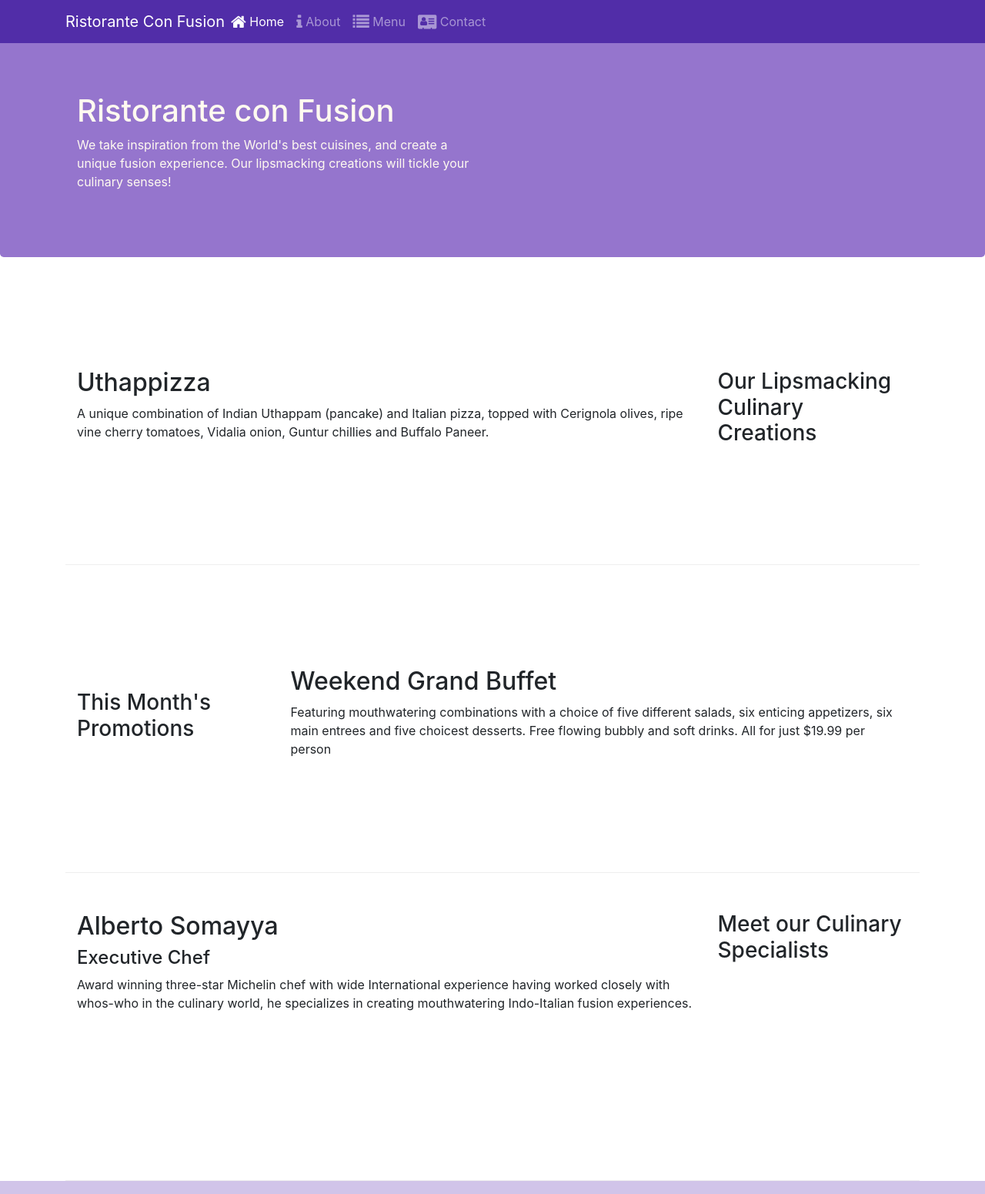
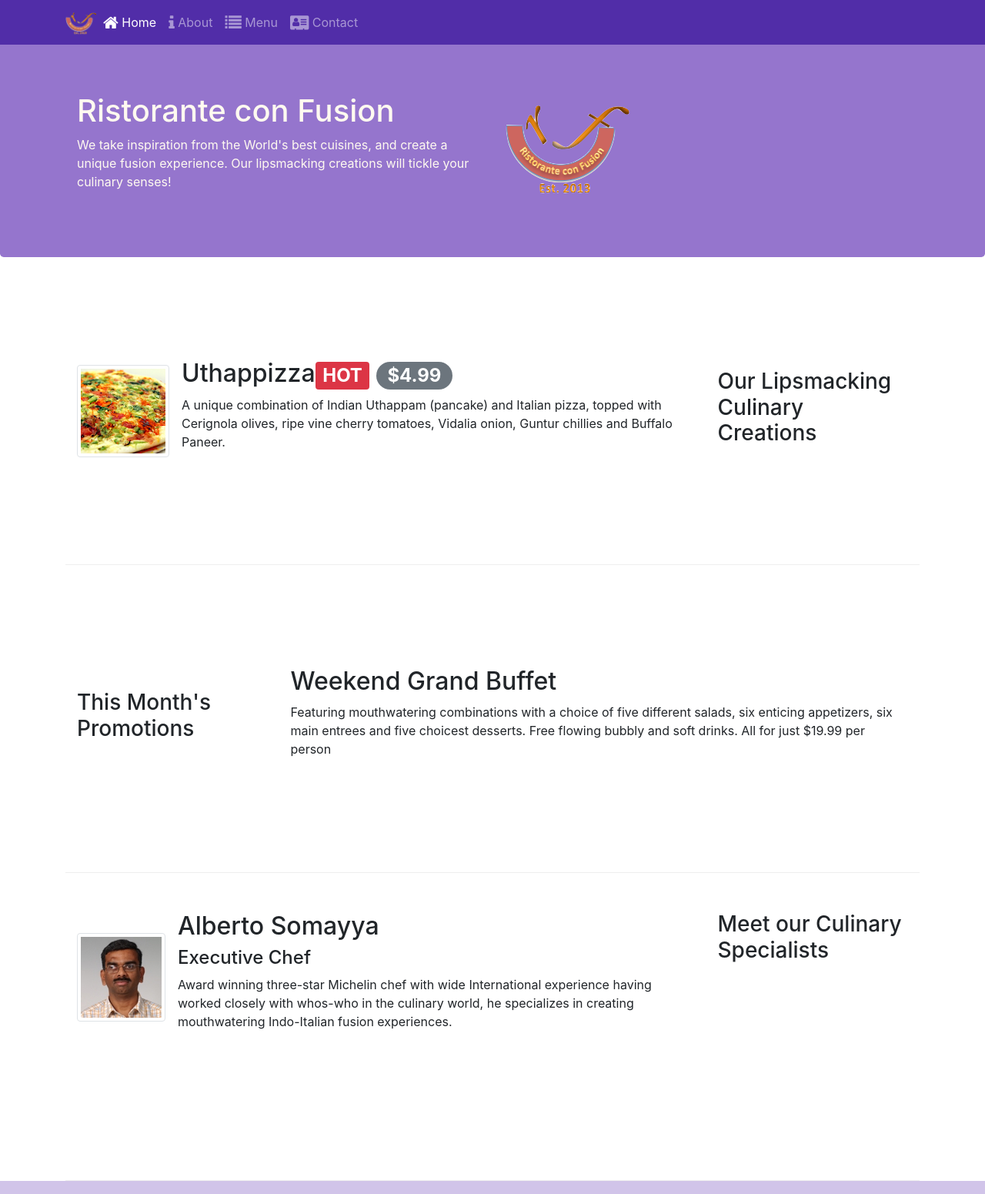
Before and after one commit to thomasroush/conFusion, a website: page index.html in a window 1280 px wide. Shown: the top 1551 px of the page at 77% size. Drawn offline with nearby package versions, Linux system fonts and the light colour scheme.

Commit message:
images and badges

```diff
--- a/index.html
+++ b/index.html
@@ -21,7 +21,7 @@
             <button class="navbar-toggler" type="button" data-toggle="collapse" data-target="#Navbar">
                     <span class="navbar-toggler-icon"></span>
             </button>
-                <a class="navbar-brand mr-auto" href="#">Ristorante Con Fusion</a>
+                <a class="navbar-brand mr-auto" href="#"><img src="img/logo.png" height="30" width="41"></a>
                 <div class="collapse navbar-collapse" id="Navbar">
                     <ul class="navbar-nav mr-auto">
                         <li class="nav-item active"><a class="nav-link" href="#"><span class="fa fa-home fa-lg"></span> Home</a></li>
@@ -40,20 +40,32 @@
                     <h1>Ristorante con Fusion</h1>
                     <p>We take inspiration from the World's best cuisines, and create a unique fusion experience. Our lipsmacking creations will tickle your culinary senses!</p>
                 </div>
-                <div class="col-12 col-sm">
+                <div class="col-12 col-sm align-self-center">
+                    <img src="img/logo.png" class="img-fluid">
                 </div>
             </div>
         </div>
     </header>
 
     <div class="container">
+
         <div class="row row-content align-items-center">
             <div class="col-12 col-sm-4 order-sm-last col-md-3">
                 <h3>Our Lipsmacking Culinary Creations</h3>
             </div>
             <div class="col col-sm order-sm-first col-md">
-                <h2>Uthappizza</h2>
-                <p>A unique combination of Indian Uthappam (pancake) and Italian pizza, topped with Cerignola olives, ripe vine cherry tomatoes, Vidalia onion, Guntur chillies and Buffalo Paneer.</p>
+                <div class="media">
+                    <img class="d-flex mr-3 img-thumbnail align-self-center"
+                                    src="img/uthappizza.png" alt="Uthappizza">
+                    <div class="media-body">
+                                <h2 class="mt-0">Uthappizza<span class="badge badge-danger">HOT</span>
+                                    <span class="badge badge-pill badge-secondary">$4.99</span></h2>
+                                <p class="d-none d-sm-block">A unique combination of Indian Uthappam (pancake) and
+                                    Italian pizza, topped with Cerignola olives, ripe vine
+                                    cherry tomatoes, Vidalia onion, Guntur chillies and
+                                    Buffalo Paneer.</p>
+                    </div>
+                </div>
             </div>
         </div>
 
@@ -73,9 +85,19 @@
                 <h3>Meet our Culinary Specialists</h3>
             </div>
             <div class="col col-sm order-sm-first col-md">
-                <h2>Alberto Somayya</h2>
-                <h4>Executive Chef</h4>
-                <p class="d-none d-lg-block">Award winning three-star Michelin chef with wide International experience having worked closely with whos-who in the culinary world, he specializes in creating mouthwatering Indo-Italian fusion experiences. </p>
+                <div class="media">
+                    <img class="d-flex mr-3 img-thumbnail align-self-center"
+                                src="img/alberto.png" alt="Alberto Somayya">
+                    <div class="media-body">
+                            <h2 class="mt-0">Alberto Somayya</h2>
+                            <h4>Executive Chef</h4>
+                            <p class="d-none d-sm-block">Award winning three-star Michelin chef with wide
+                                    International experience having worked closely with
+                                    whos-who in the culinary world, he specializes in
+                                    creating mouthwatering Indo-Italian fusion experiences.
+                            </p>
+                    </div>
+                </div>
             </div>
         </div>
     </div>
```
Also changed, not shown: aboutus.html (+3 -2 lines), contactus.html (+3 -2 lines), img/alberto.png (added), img/buffet.png (added), img/logo.png (added), img/uthappizza.png (added).
